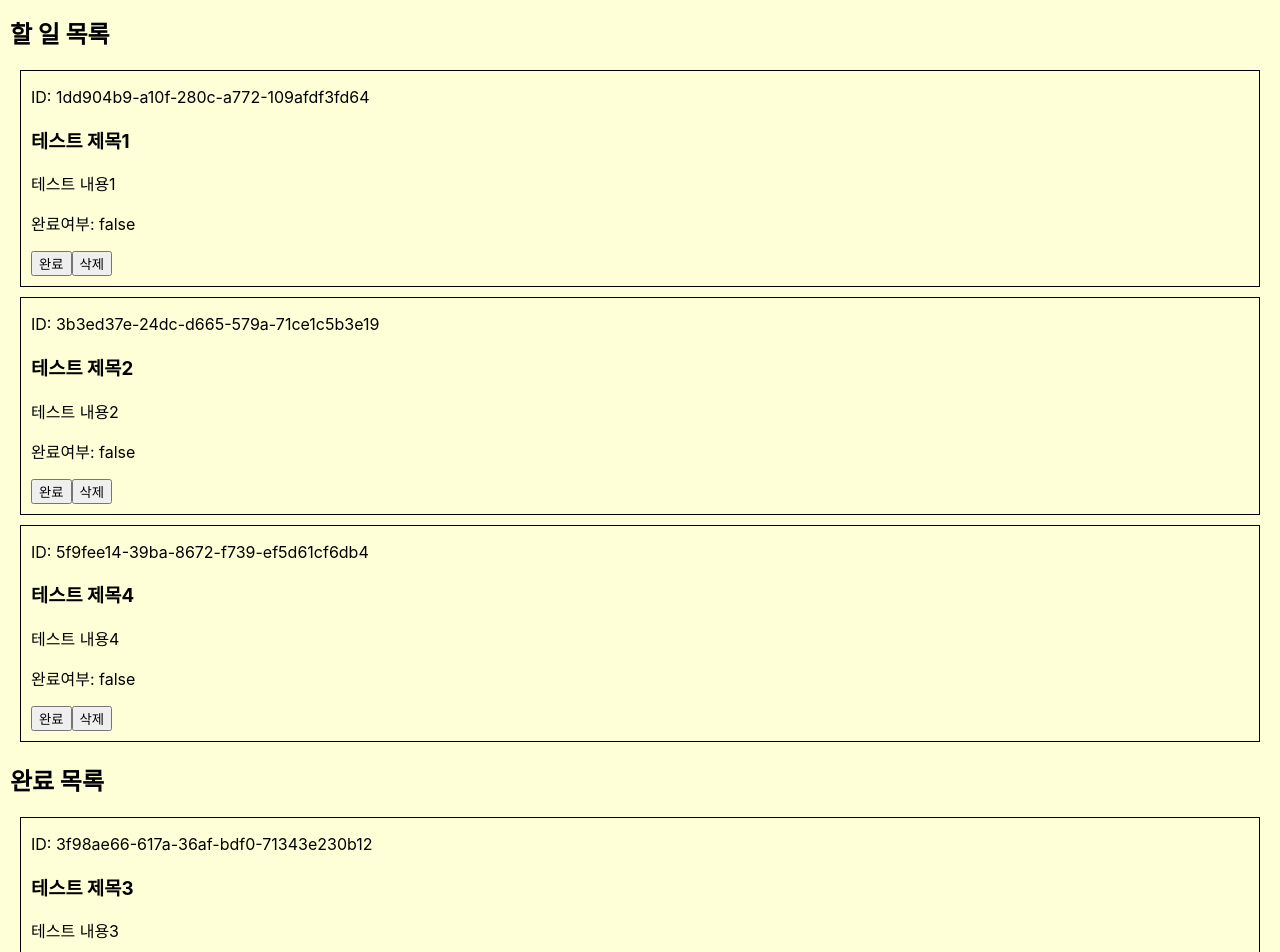
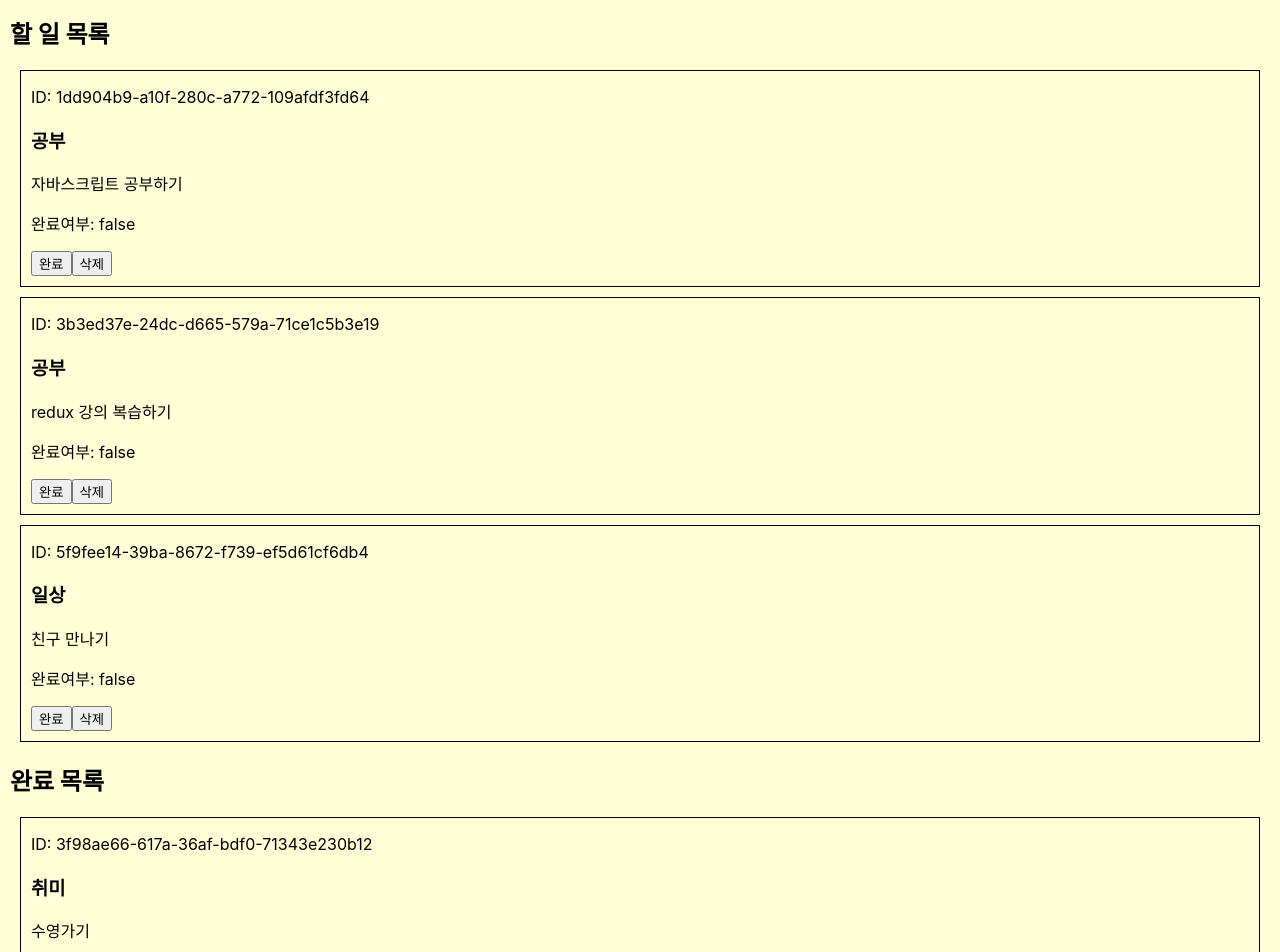
Before and after one commit to songjuu/ts-todolist-lv2, a React (Create React App) app: page / in a window 1280 px wide. Shown: the part 80-1032 px from the top of the page. Built offline with nearby package versions, Linux system fonts and the light colour scheme.

Commit message:
redux 설치

```diff
--- a/package.json
+++ b/package.json
@@ -8,8 +8,10 @@
     "@testing-library/user-event": "^13.2.1",
     "react": "^18.2.0",
     "react-dom": "^18.2.0",
+    "react-redux": "^8.1.1",
     "react-scripts": "5.0.1",
     "react-uuid": "^2.0.0",
+    "redux": "^4.2.1",
     "web-vitals": "^2.1.0"
   },
   "scripts": {
--- a/src/App.jsx
+++ b/src/App.jsx
@@ -8,26 +8,26 @@ function App() {
   const [todos, setTodos] = useState([
     {
       id: uuid(),
-      title: "테스트 제목1",
-      contents: "테스트 내용1",
+      title: "공부",
+      contents: "자바스크립트 공부하기",
       isDone: false,
     },
     {
       id: uuid(),
-      title: "테스트 제목2",
-      contents: "테스트 내용2",
+      title: "공부",
+      contents: "redux 강의 복습하기",
       isDone: false,
     },
     {
       id: uuid(),
-      title: "테스트 제목3",
-      contents: "테스트 내용3",
+      title: "취미",
+      contents: "수영가기",
       isDone: true,
     },
     {
       id: uuid(),
-      title: "테스트 제목4",
-      contents: "테스트 내용4",
+      title: "일상",
+      contents: "친구 만나기",
       isDone: false,
     },
   ]);
@@ -50,7 +50,6 @@ function App() {
       >
         <InputForm todos={todos} setTodos={setTodos} />
         <div>
-          {/* TODO: list 영역 컴포넌트 나누기 */}
           <TodoList todos={todos} setTodos={setTodos} listIsDone={false} />
           <TodoList todos={todos} setTodos={setTodos} listIsDone={true} />
         </div>
```
Also changed, not shown: 1 other file (tests, documents, lock files or other folders).
